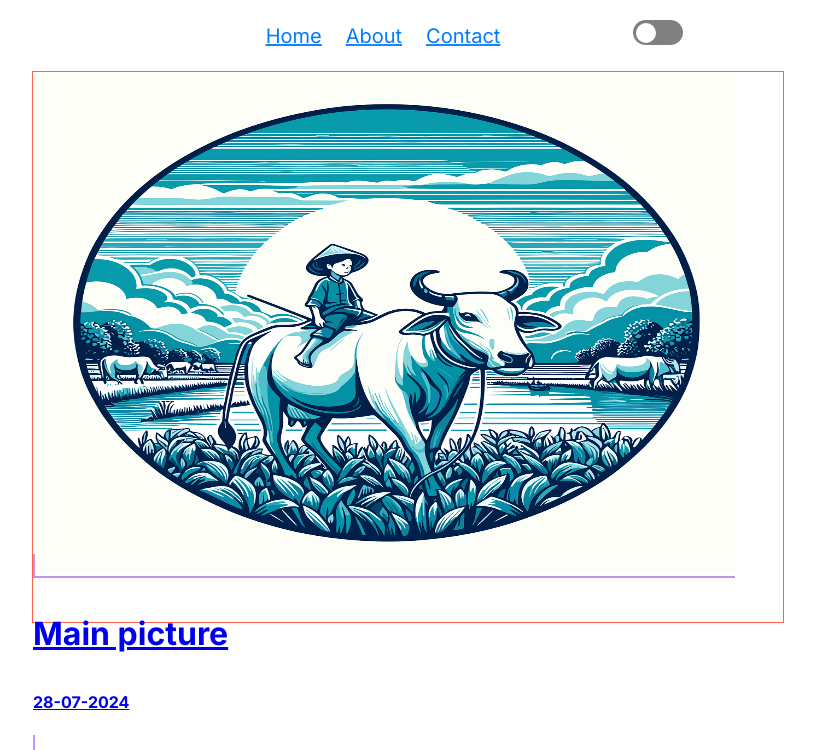
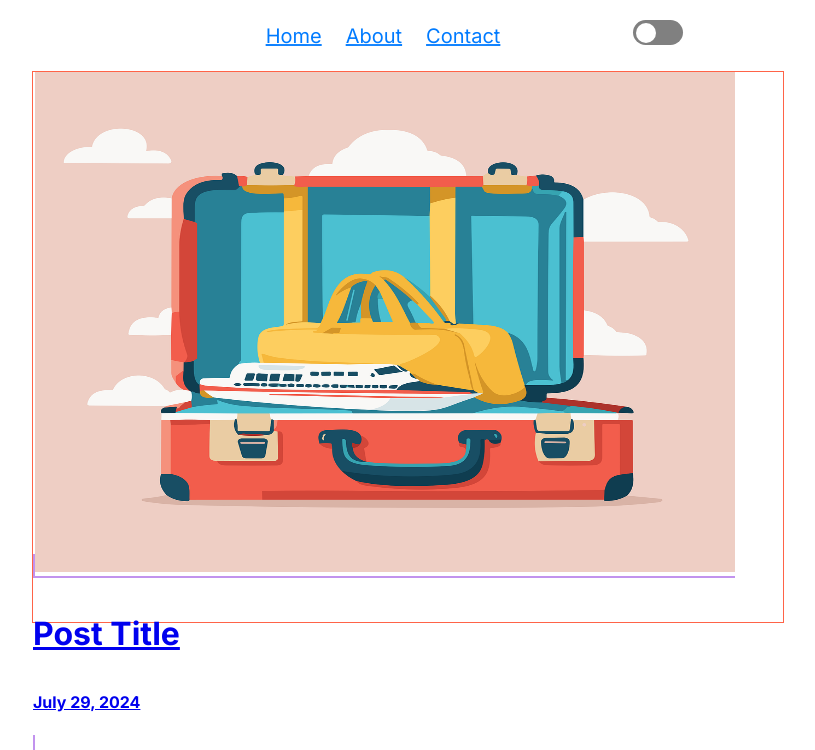
Before and after one commit to markopersonally/next-blog, a Next.js app: page / in a window 1280 px wide. Shown: the top 750 px of the page, without its empty margins (232-1047 px from the left). Built offline with nearby package versions, Linux system fonts and the light colour scheme.

Commit message:
create data to main post

```diff
--- a/components/section-post.js
+++ b/components/section-post.js
@@ -1,16 +1,16 @@
 import Link from "next/link";
 import Image from "next/image";
 import styles from "./section-post.module.css";
-import img1 from "@/images/boy-8530678_1280.png";
+import featuredPost from "@/data/HOME_DATA.tsx";
 
 const SectionPost = () => {
   return (
     <div id={styles["container"]}>
       <div className={styles["main-post"]}>
         <Link href="/" className={styles["main-post-link"]}>
-          <Image className={styles["main-post-image"]} src={img1} />
-          <h3 className={styles["main-post-title"]}>Main picture</h3>
-          <h4 className={styles["main-post-date"]}>28-07-2024</h4>
+          <Image className={styles["main-post-image"]} src={featuredPost.img} />
+          <h3 className={styles["main-post-title"]}>{featuredPost.title}</h3>
+          <h4 className={styles["main-post-date"]}>{featuredPost.date}</h4>
         </Link>
       </div>
       <div className={styles["post-content"]}></div>
--- /dev/null
+++ b/data/HOME_DATA.tsx
@@ -0,0 +1,16 @@
+// data main page
+import featuredImg from "@/images/tourist-8183867_1280.png";
+
+interface PostProps {
+  img: {};
+  title: string;
+  date: string;
+}
+
+const featuredPost: PostProps = {
+  img: featuredImg,
+  title: " Post Title",
+  date: "July 29, 2024",
+};
+
+export default featuredPost;
```
